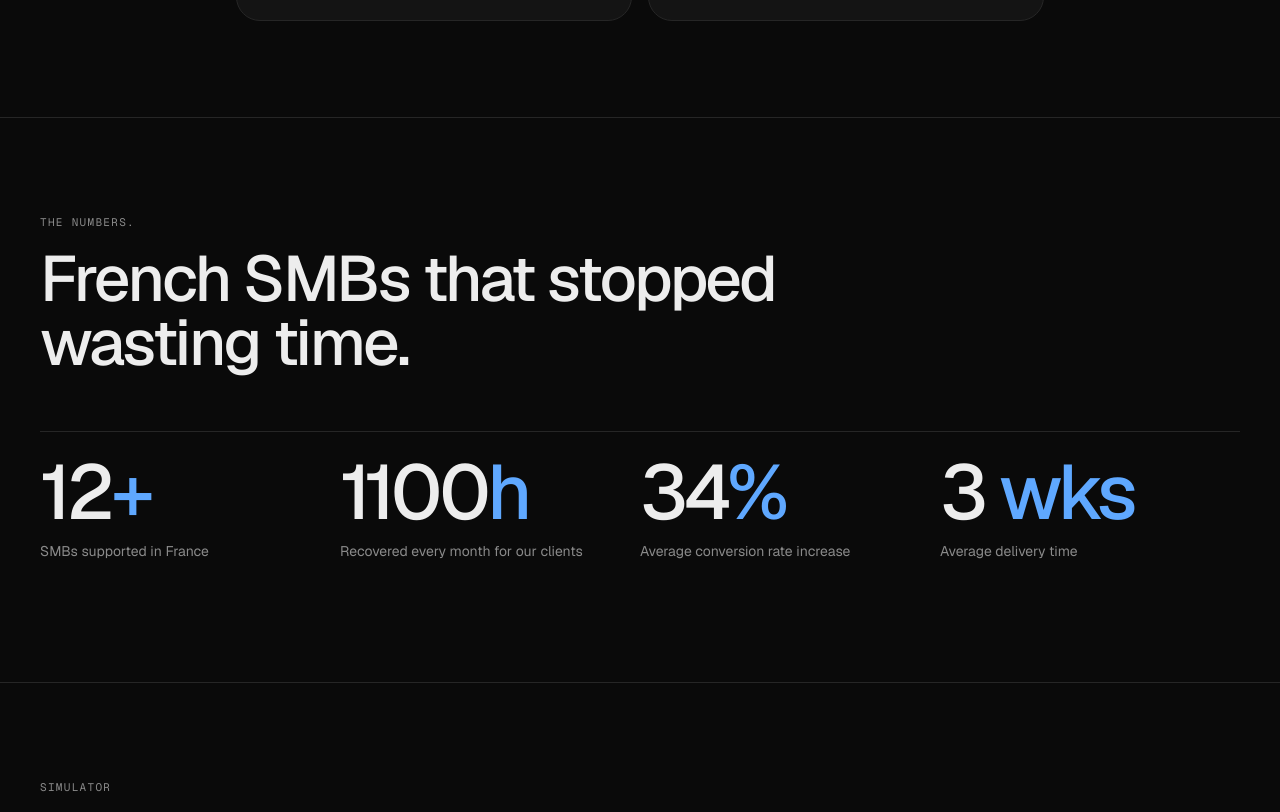
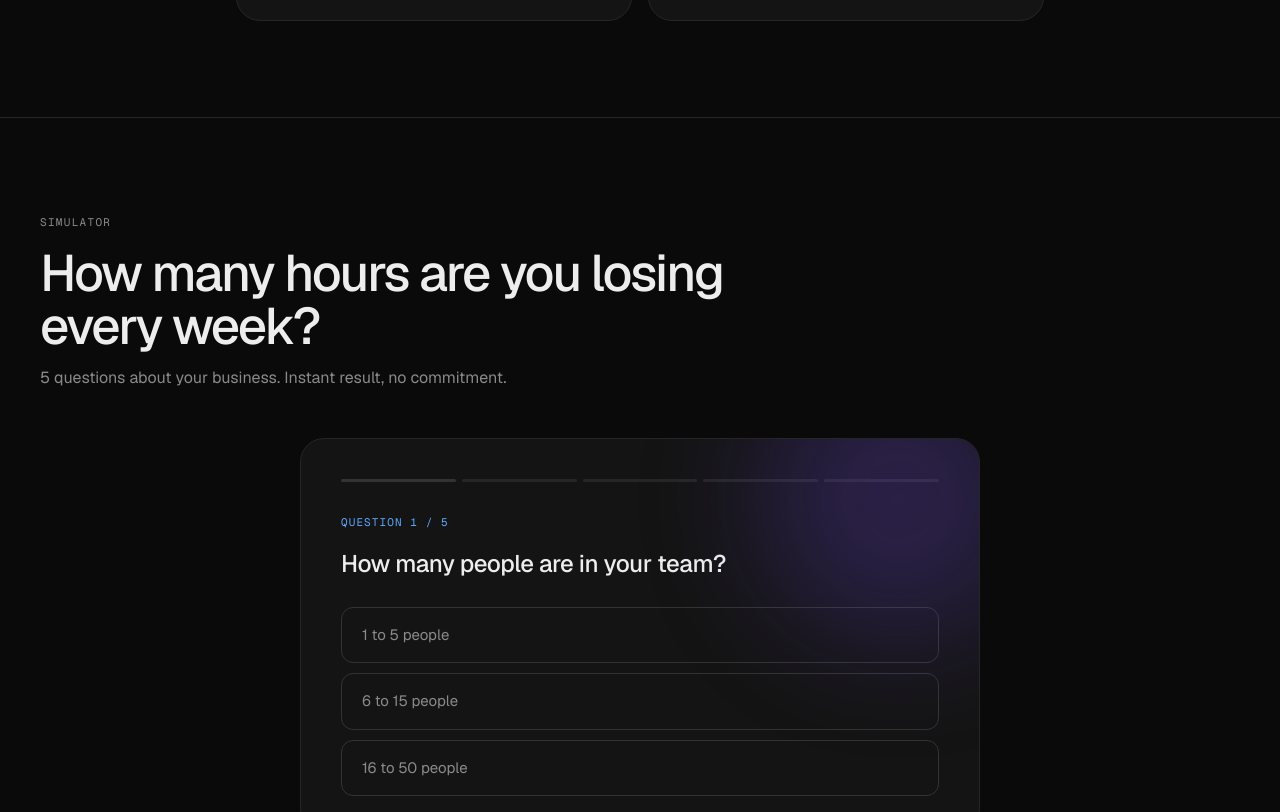
Before and after one commit to wilktrad-boop/timevo-site, a Next.js app: page /en in a window 1280 px wide. Shown: the part 2602-3414 px from the top of the page. Built offline with nearby package versions, Linux system fonts and the light colour scheme.

Commit message:
feat: hide StatsBlock until real data available

```diff
--- a/app/[locale]/page.tsx
+++ b/app/[locale]/page.tsx
@@ -51,7 +51,7 @@ export default function Home() {
         {/* <LogoWall /> */}
         <ScrollFadeIn><PainPoints /></ScrollFadeIn>
         <ScrollFadeIn><Pillars /></ScrollFadeIn>
-        <ScrollFadeIn><StatsBlock /></ScrollFadeIn>
+        {/* <ScrollFadeIn><StatsBlock /></ScrollFadeIn> */}
         <ScrollFadeIn><EstimatorCard /></ScrollFadeIn>
         <ScrollFadeIn><MethodDkdp /></ScrollFadeIn>
         {/* <ScrollFadeIn><TestimonialBlock /></ScrollFadeIn> */}
```
